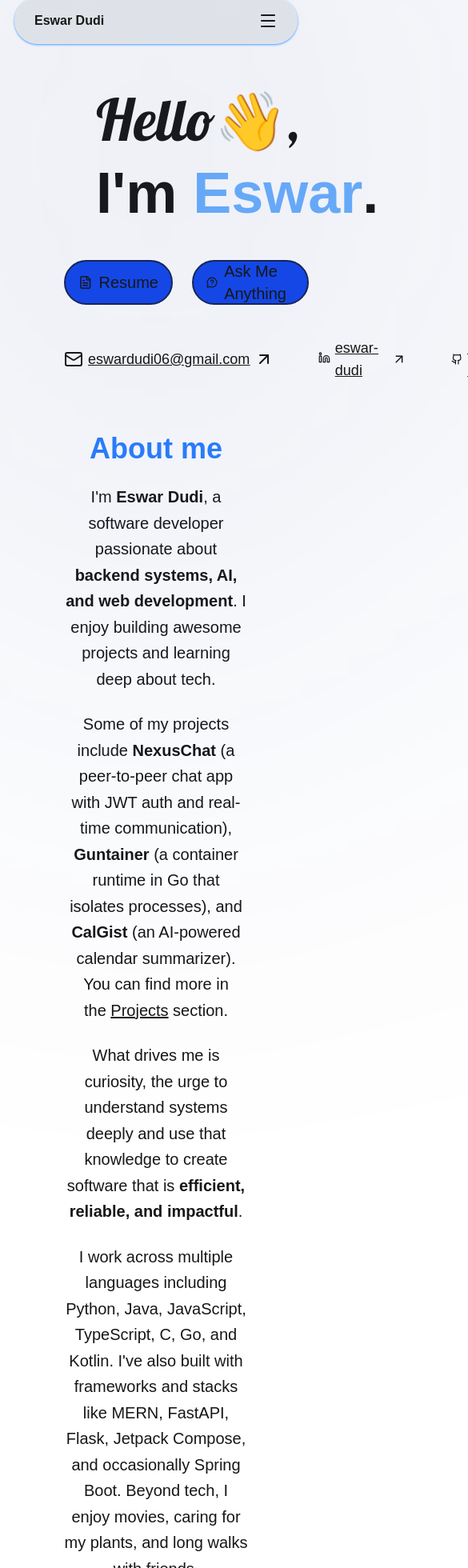
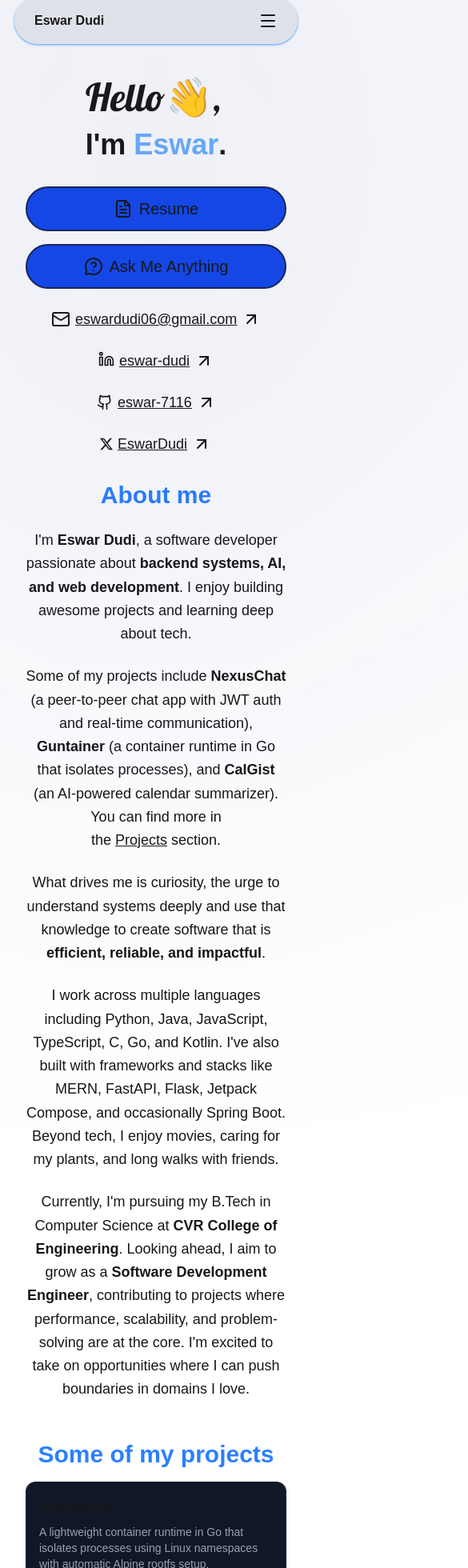
Before and after one commit to eswar-7116/portfolio, a Next.js app: page / in a window 390 px wide. Shown: the part 21-1981 px from the top of the page at 80% size, 585 px wide, since content can reach past the window. Built offline with nearby package versions, Linux system fonts and the light colour scheme.

Commit message:
feat: make UI responsive

```diff
--- a/src/app/page.tsx
+++ b/src/app/page.tsx
@@ -6,13 +6,20 @@ import lobster from "@/fonts/lobster";
 
 export default function Home() {
   return (
-    <main className="w-full h-full px-20" role="main">
-      <header className="w-full p-10 flex flex-col items-center-safe justify-center-safe" role="banner" aria-labelledby="home-heading">
+    <main className="w-full h-full px-4 sm:px-20" role="main">
+      <header
+        className="w-full p-6 sm:p-10 flex flex-col items-center-safe justify-center-safe"
+        role="banner"
+        aria-labelledby="home-heading"
+      >
         <div>
-          <h1 className={`text-7xl ${lobster.className}`} id="home-heading">
+          <h1
+            className={`text-5xl sm:text-7xl ${lobster.className}`}
+            id="home-heading"
+          >
             Hello<span className="inline-block animate-wiggle">👋</span>,
           </h1>
-          <div className="mt-5 flex items-center-safe text-7xl font-semibold">
+          <div className="mt-4 sm:mt-5 flex items-center-safe text-4xl sm:text-7xl font-semibold">
             I&apos;m&nbsp;<span className="text-blue-700 shiny-text">Eswar</span>.
           </div>
         </div>
--- a/src/app/projects/page.tsx
+++ b/src/app/projects/page.tsx
@@ -4,17 +4,17 @@ import projects from "@/data/projects";
 export default function ProjectsPage() {
   return (
     <>
-      <div className="text-xl max-w-3xl mx-auto mt-16 scroll-mt-30" id="about">
-        <h1 className="text-4xl font-bold w-full text-center text-blue-500">
+      <div className="text-xl max-w-3xl mx-auto mt-12 sm:mt-16 scroll-mt-30 px-4 sm:px-0">
+        <h1 className="text-3xl sm:text-4xl font-bold w-full text-center text-blue-500">
           Here are all my projects
         </h1>
       </div>
-      <div className="flex flex-col items-center-safe justify-center-safe p-8 gap-6">
+      <div className="flex flex-col items-center-safe justify-center-safe p-4 sm:p-8 gap-4 sm:gap-6">
         {projects.map((proj, i) => (
           <ProjectDetails
             project={proj}
             key={i}
-            className="bg-blue-900 max-w-3xl p-4 rounded-md"
+            className="bg-blue-900 w-full sm:max-w-3xl p-4 rounded-md"
           />
         ))}
       </div>
--- a/src/components/layout/AMA.tsx
+++ b/src/components/layout/AMA.tsx
@@ -1,9 +1,8 @@
 export default function AMA() {
   return (
-    <div className="text-center m-10">
-      <h1 id="ama-heading" className="text-4xl font-bold text-blue-500">Ask Me Anything</h1>
-      {/* <h2>Do you want to ask me about something particular right now?</h2> */}
-      <p className="text-red-500 p-10 text-xl">AMA Bot under construction 🏗️...</p>
+    <div className="text-center m-6 sm:m-10 px-4 sm:px-0">
+      <h1 id="ama-heading" className="text-3xl sm:text-4xl font-bold text-blue-500">Ask Me Anything</h1>
+      <p className="text-red-500 p-6 sm:p-10 text-lg sm:text-xl">AMA Bot under construction 🏗️...</p>
     </div>
   );
 }
--- a/src/components/layout/About.tsx
+++ b/src/components/layout/About.tsx
@@ -3,8 +3,10 @@ import Link from "next/link";
 export default function About() {
   return (
     <>
-      <div className="text-xl max-w-3xl mx-auto text-center leading-relaxed space-y-6 mt-16">
-        <h1 className="text-4xl font-bold text-blue-500" id="about-heading">About me</h1>
+      <div className="text-lg sm:text-xl max-w-3xl mx-auto text-center leading-relaxed space-y-6 mt-8 sm:mt-16 px-4 sm:px-0">
+        <h1 className="text-3xl sm:text-4xl font-bold text-blue-500" id="about-heading">
+          About me
+        </h1>
         <p>
           I&apos;m <b>Eswar Dudi</b>, a software developer passionate about{" "}
           <b> backend systems, AI, and web development</b>. I enjoy building
--- a/src/components/layout/Contact.tsx
+++ b/src/components/layout/Contact.tsx
@@ -10,33 +10,31 @@ import Link from "next/link";
 export default function Contact() {
   return (
     <>
-      <div
-        className="flex justify-center-safe items-center-safe gap-6 text-xl mt-2"
-      >
+      <div className="flex flex-col sm:flex-row justify-center-safe items-center-safe gap-4 sm:gap-6 text-xl mt-2 px-4 sm:px-0">
         <Link
           href="/Eswar_Dudi.pdf"
           target="_blank"
-          className="w-34 h-14 border-2 border-blue-950 bg-blue-700 rounded-full cursor-pointer p-4 flex items-center justify-center gap-2 transition-transform will-change-transform hover:scale-103"
+          className="w-full sm:w-auto border-2 border-blue-950 bg-blue-700 rounded-full cursor-pointer p-3 sm:p-4 flex items-center justify-center gap-2 transition-transform will-change-transform hover:scale-103"
         >
           <FileText />
           Resume
         </Link>
         <Link
           href="#ama"
-          className="w-56 h-14 border-2 border-blue-950 bg-blue-700 rounded-full cursor-pointer p-4 flex items-center justify-center gap-2 transition-transform will-change-transform hover:scale-103"
+          className="w-full sm:w-56 border-2 border-blue-950 bg-blue-700 rounded-full cursor-pointer p-3 sm:p-4 flex items-center justify-center gap-2 transition-transform will-change-transform hover:scale-103"
         >
           <MessageCircleQuestion /> Ask Me Anything
         </Link>
       </div>
 
-      <div className="flex justify-center-safe items-center-safe gap-14 text-lg mt-10 underline">
+      <div className="flex flex-col sm:flex-row justify-center-safe items-center-safe gap-6 text-lg mt-6 sm:mt-10 underline px-4 sm:px-0">
         <Link
           target="_blank"
           href="mailto:eswardudi06@gmail.com"
           className="flex gap-1.5 items-center transition-transform will-change-transform hover:scale-103"
         >
           <Mail />
-          eswardudi06@gmail.com
+          <span className="break-all">eswardudi06@gmail.com</span>
           <ArrowUpRight />
         </Link>
         <Link
--- a/src/components/layout/Projects.tsx
+++ b/src/components/layout/Projects.tsx
@@ -5,21 +5,26 @@ import Link from "next/link";
 export default function Projects() {
   return (
     <>
-      <div className="text-xl max-w-3xl mx-auto mt-16">
-        <h1 className="text-4xl font-bold w-full text-center text-blue-500" id="projects-heading">
+      <div className="text-xl max-w-3xl mx-auto mt-12 sm:mt-16 px-4 sm:px-0">
+        <h1
+          className="text-3xl sm:text-4xl font-bold w-full text-center text-blue-500"
+          id="projects-heading"
+        >
           Some of my projects
         </h1>
       </div>
-      <div className="flex flex-col items-center-safe justify-center-safe p-8 gap-6">
+      <div className="flex flex-col items-center-safe justify-center-safe p-4 sm:p-8 gap-4 sm:gap-6">
         {projects.slice(0, 5).map((proj, i) => (
           <ProjectDetails
             project={proj}
             key={i}
-            className="bg-blue-900 max-w-3xl p-4 rounded-md"
+            className="bg-blue-900 w-full sm:max-w-3xl p-4 rounded-md"
           />
         ))}
         <Link href="/projects">
-          <button className="bg-blue-800 px-4 py-4 rounded-lg mt-5 cursor-pointer transition-transform will-change-transform hover:scale-105">Explore more projects</button>
+          <button className="bg-blue-800 px-4 py-3 rounded-lg mt-3 sm:mt-5 w-full sm:w-auto cursor-pointer transition-transform will-change-transform hover:scale-105">
+            Explore more projects
+          </button>
         </Link>
       </div>
     </>
--- a/src/components/reusable/ProjectDetails.tsx
+++ b/src/components/reusable/ProjectDetails.tsx
@@ -7,21 +7,21 @@ type ProjectDetailsProps = { project: Project } & React.HTMLAttributes<HTMLDivEl
 export default function ProjectDetails({ project, className, ...props }: ProjectDetailsProps) {
   return (
     <div
-      className={`rounded-xl p-6 bg-gray-900 border border-gray-800 shadow-md hover:shadow-lg hover:shadow-blue-500/30 transition ${className}`}
+      className={`rounded-xl p-4 sm:p-6 bg-gray-900 border border-gray-800 shadow-md hover:shadow-lg hover:shadow-blue-500/30 transition ${className}`}
       {...props}
     >
       {/* Title */}
-      <h2 className="text-2xl font-semibold mb-2">{project.title}</h2>
+      <h2 className="text-xl sm:text-2xl font-semibold mb-2">{project.title}</h2>
 
       {/* Description */}
-      <p className="text-gray-400 mb-4">{project.description}</p>
+      <p className="text-gray-400 mb-4 text-sm sm:text-base">{project.description}</p>
 
       {/* Skills */}
       <div className="flex flex-wrap gap-2 mb-4">
         {project.skills.map((skill, i) => (
           <span
             key={i}
-            className="px-3 py-1 text-sm rounded-full bg-gray-800 border border-gray-700"
+            className="px-2 py-0.5 text-xs sm:text-sm rounded-full bg-gray-800 border border-gray-700"
           >
             {skill}
           </span>
@@ -29,12 +29,12 @@ export default function ProjectDetails({ project, className, ...props }: Project
       </div>
 
       {/* Links */}
-      <div className="flex gap-3">
+      <div className="flex flex-col sm:flex-row gap-3">
         <a
           href={project.github}
           target="_blank"
           rel="noopener noreferrer"
-          className="flex items-center gap-2 px-4 py-2 rounded-md bg-gray-800 hover:bg-gray-700 transition-all"
+          className="flex items-center justify-center gap-2 px-4 py-2 rounded-md bg-gray-800 hover:bg-gray-700 transition-all w-full sm:w-auto text-center"
         >
           <GitHubIcon /> GitHub
         </a>
@@ -43,7 +43,7 @@ export default function ProjectDetails({ project, className, ...props }: Project
             href={project.link}
             target="_blank"
             rel="noopener noreferrer"
-            className="flex items-center gap-2 px-4 py-2 rounded-md bg-blue-600 hover:bg-blue-500 transition-all"
+            className="flex items-center justify-center gap-2 px-4 py-2 rounded-md bg-blue-600 hover:bg-blue-500 transition-all w-full sm:w-auto text-center"
           >
             <ExternalLink size={18} /> Live
           </a>
```
